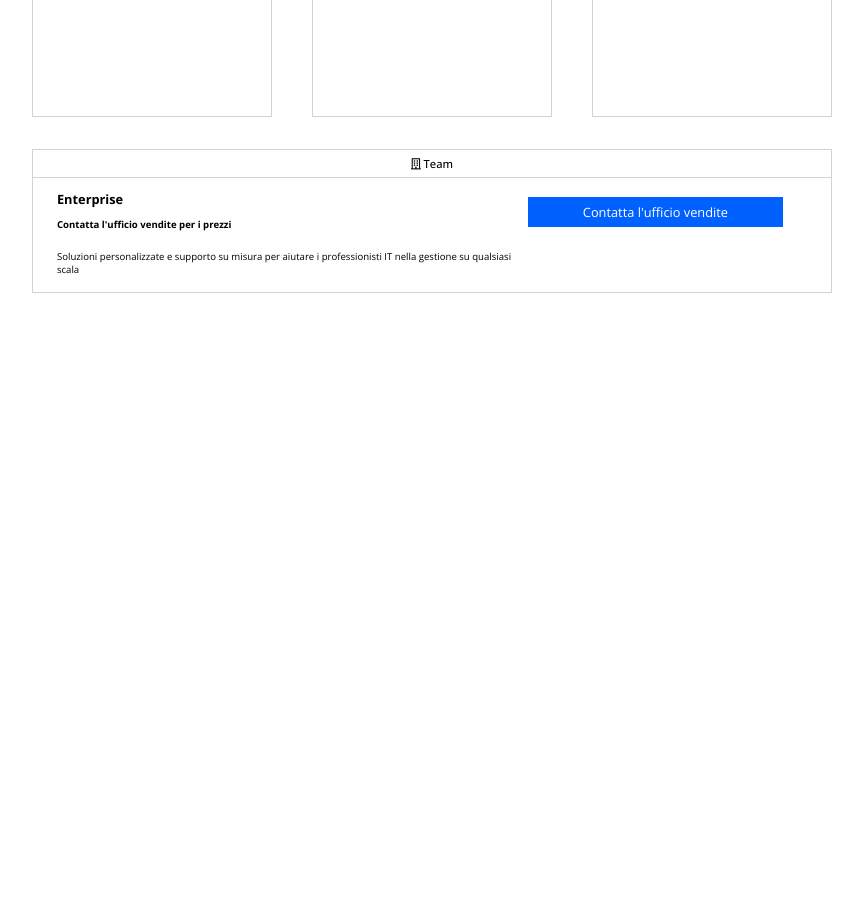
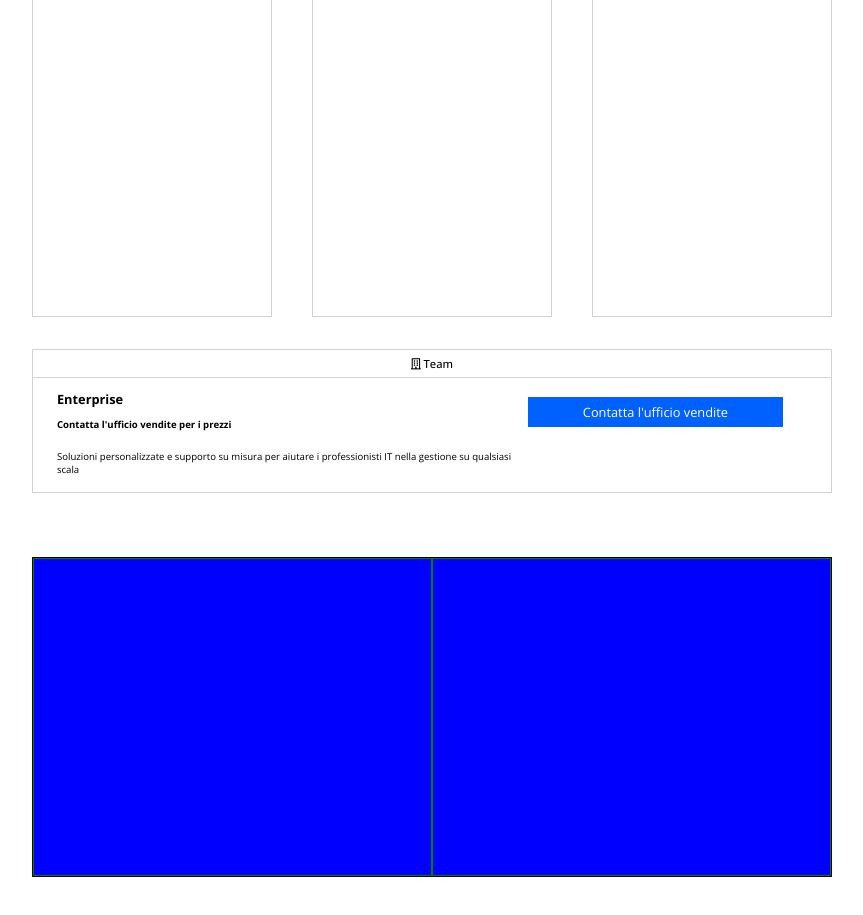
Before and after one commit to RenatoConfuorto/htmlcss-dropbox, a plain HTML site: page index.html in a window 1280 px wide. Shown: the part 1411-2326 px from the top of the page, without its empty margins (208-1071 px from the left). Before the commit the page ends 1704 px from the top, so only its background shows below. Drawn offline with nearby package versions, Linux system fonts and the light colour scheme.

Commit message:
Contact dropbox section layout

```diff
--- a/index.html
+++ b/index.html
@@ -112,10 +112,7 @@
                                     <p><i class="far fa-folder"></i> 3TB di spazio di archiviazione sicuro</p>
                                 </li>
                                 <li>
-                                    <!-- FIXME:
-                                        la matita non funziona
-                                    -->
-                                    <i class="far fa-pencil"></i></i> Funzioni di produttività premium e condivisione file semplice e sicura</p>
+                                    <i class="fas fa-pencil-alt"></i> Funzioni di produttività premium e condivisione file semplice e sicura</p>
                                 </li>
                             </ul>
                         </div>
@@ -204,10 +201,7 @@
                                     <i class="far fa-smile"></i> 3TB di spazio di archiviazione sicuro</p>
                                 </li>
                                 <li>
-                                    <!-- FIXME:
-                                        la matita non funziona
-                                    -->
-                                    <i class="far fa-pencil"></i></i> Funzioni di produttività premium e condivisione file semplice e sicura</p>
+                                    <i class="fas fa-pencil-alt"></i> Funzioni di produttività premium e condivisione file semplice e sicura</p>
                                 </li>
                             </ul>
                         </div>
@@ -252,6 +246,13 @@
 
             </div>
         </section>
+
+        <!-- contatta dropbox  -->
+        <section class="container partner clearfix">
+            <div class="partner-col float-left"></div>
+            <div class="partner-col float-left"></div>
+
+        </section>
     </main>
 </body>
 </html>
--- a/style/style.css
+++ b/style/style.css
@@ -172,7 +172,7 @@ nav{
 
 .plan-card{
     width: 30%;
-    min-height: 800px;
+    min-height: 1000px;
     vertical-align: top;
     display: inline-block;
     border: 1px solid lightgray;
@@ -283,3 +283,20 @@ nav{
     margin-right: auto;
     text-align: center;
 }
+
+/* Dropbox partner */
+.partner{
+    background-color: aqua;
+    border: 1px solid black;
+    height: 20em;
+    margin-bottom: 50px;
+    /* debug: */
+    margin-top: 4em;
+}
+.partner-col{
+    background-color: blue;
+    border: 1px solid green;
+    height: 100%;
+    /* debug: */
+    width: 50%;
+}
```
